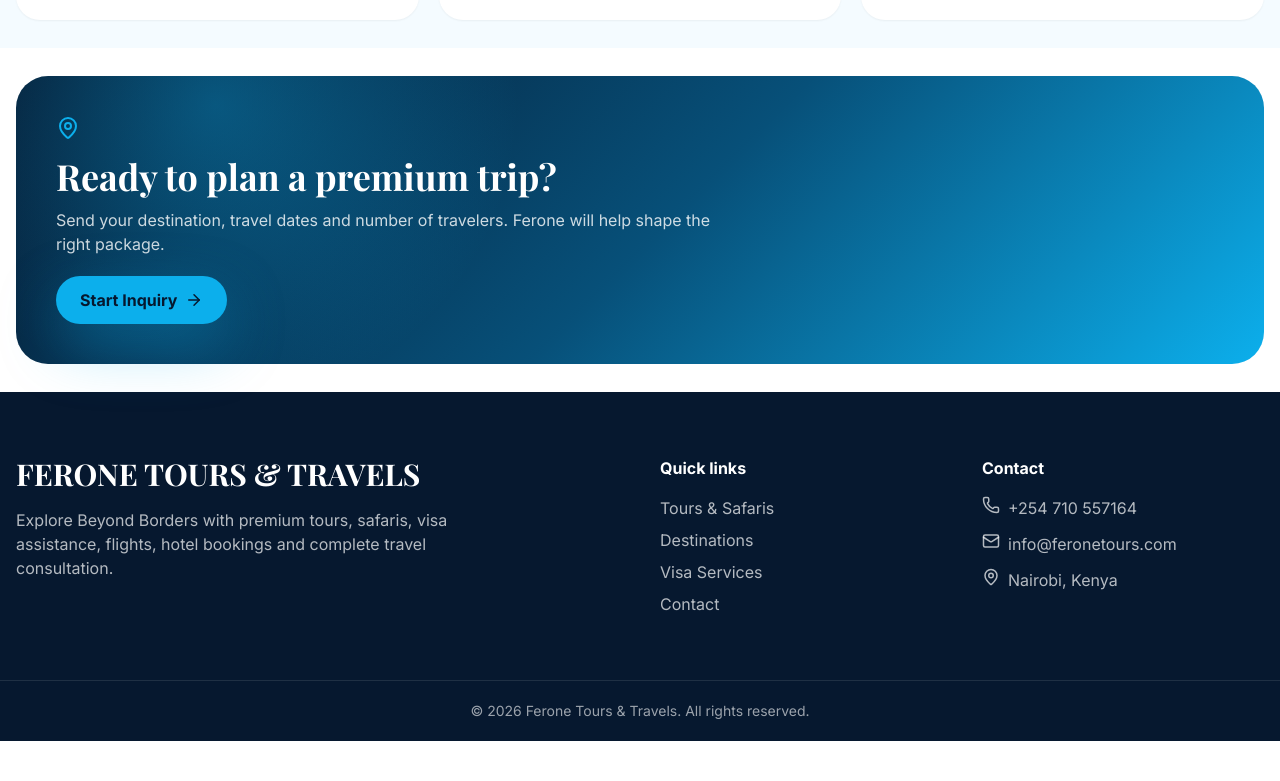
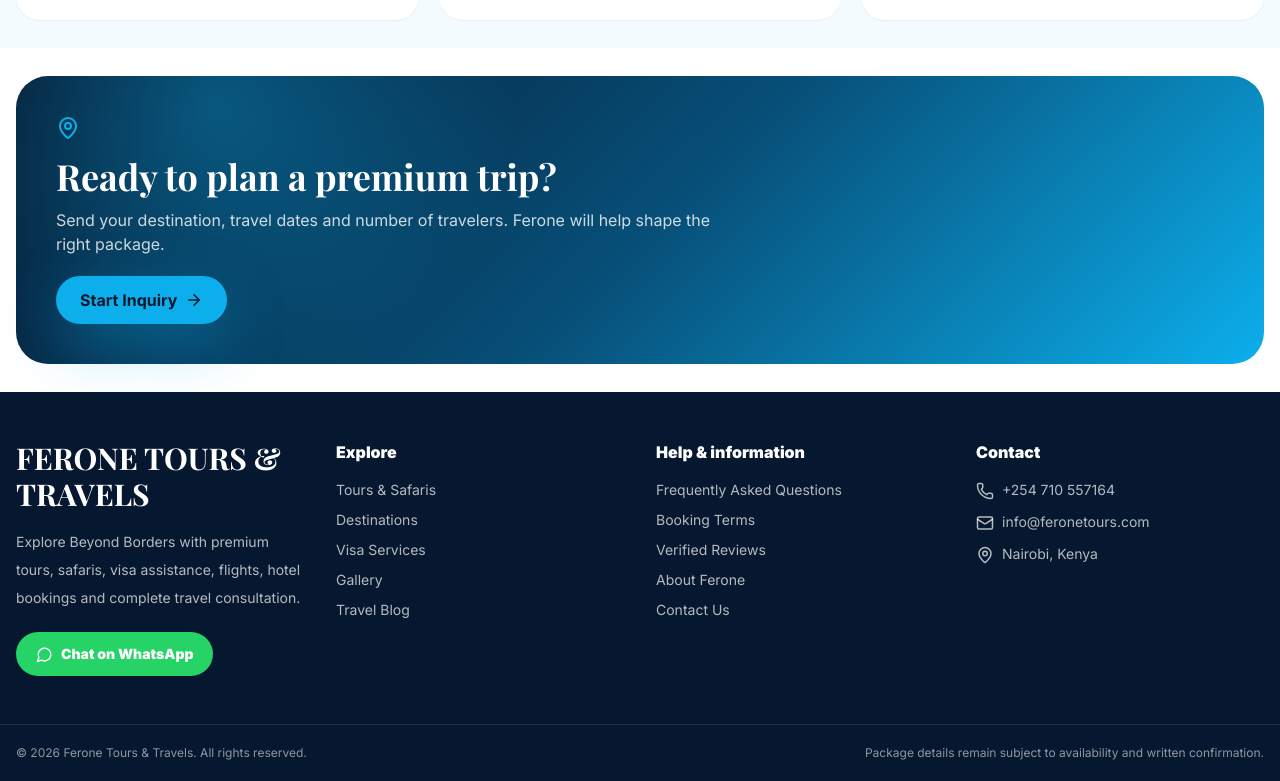
Before and after one commit to Ngovoze/ferone-tours-travels, a Next.js app: page / in a window 1280 px wide. Shown: the part 7484-8265 px from the top of the page. Before the commit the page ends 8225 px from the top, so only its background shows below. Built offline with nearby package versions, Linux system fonts and the light colour scheme; no server answers; a web font is replaced by a local one.

Commit message:
feat: expand footer with help and policy links

```diff
--- a/components/site/footer.tsx
+++ b/components/site/footer.tsx
@@ -1,13 +1,52 @@
 import Link from "next/link";
-import { Mail, MapPin, Phone } from "lucide-react";
+import { Mail, MapPin, MessageCircle, Phone } from "lucide-react";
 
 export function Footer(){
   return <footer className="bg-luxury-navy text-white">
-    <div className="container grid gap-10 py-16 md:grid-cols-4">
-      <div className="md:col-span-2"><h2 className="font-display text-3xl font-bold">FERONE TOURS & TRAVELS</h2><p className="mt-4 max-w-md text-white/70">Explore Beyond Borders with premium tours, safaris, visa assistance, flights, hotel bookings and complete travel consultation.</p></div>
-      <div><h3 className="font-bold">Quick links</h3><div className="mt-4 grid gap-2 text-white/70"><Link href="/tours-safaris">Tours & Safaris</Link><Link href="/destinations">Destinations</Link><Link href="/visa-services">Visa Services</Link><Link href="/contact">Contact</Link></div></div>
-      <div><h3 className="font-bold">Contact</h3><div className="mt-4 grid gap-3 text-white/70"><p className="flex gap-2"><Phone size={18}/> +254 710 557164</p><p className="flex gap-2"><Mail size={18}/> info@feronetours.com</p><p className="flex gap-2"><MapPin size={18}/> Nairobi, Kenya</p></div></div>
+    <div className="container grid gap-8 py-12 sm:grid-cols-2 lg:grid-cols-4">
+      <div>
+        <h2 className="font-display text-3xl font-bold">FERONE TOURS & TRAVELS</h2>
+        <p className="mt-4 max-w-md text-sm leading-7 text-white/70">Explore Beyond Borders with premium tours, safaris, visa assistance, flights, hotel bookings and complete travel consultation.</p>
+        <a href="https://wa.me/254710557164" className="mt-5 inline-flex items-center gap-2 rounded-full bg-[#25D366] px-5 py-3 text-sm font-black text-white"><MessageCircle size={17}/> Chat on WhatsApp</a>
+      </div>
+
+      <div>
+        <h3 className="font-black">Explore</h3>
+        <div className="mt-4 grid gap-2.5 text-sm text-white/70">
+          <Link href="/tours-safaris" className="transition hover:text-luxury-ocean">Tours & Safaris</Link>
+          <Link href="/destinations" className="transition hover:text-luxury-ocean">Destinations</Link>
+          <Link href="/visa-services" className="transition hover:text-luxury-ocean">Visa Services</Link>
+          <Link href="/gallery" className="transition hover:text-luxury-ocean">Gallery</Link>
+          <Link href="/blog" className="transition hover:text-luxury-ocean">Travel Blog</Link>
+        </div>
+      </div>
+
+      <div>
+        <h3 className="font-black">Help & information</h3>
+        <div className="mt-4 grid gap-2.5 text-sm text-white/70">
+          <Link href="/faq" className="transition hover:text-luxury-ocean">Frequently Asked Questions</Link>
+          <Link href="/booking-terms" className="transition hover:text-luxury-ocean">Booking Terms</Link>
+          <Link href="/reviews" className="transition hover:text-luxury-ocean">Verified Reviews</Link>
+          <Link href="/about" className="transition hover:text-luxury-ocean">About Ferone</Link>
+          <Link href="/contact" className="transition hover:text-luxury-ocean">Contact Us</Link>
+        </div>
+      </div>
+
+      <div>
+        <h3 className="font-black">Contact</h3>
+        <div className="mt-4 grid gap-3 text-sm text-white/70">
+          <a href="tel:+254710557164" className="flex items-start gap-2 transition hover:text-luxury-ocean"><Phone size={18} className="mt-0.5 shrink-0"/> +254 710 557164</a>
+          <a href="mailto:info@feronetours.com" className="flex items-start gap-2 transition hover:text-luxury-ocean"><Mail size={18} className="mt-0.5 shrink-0"/> info@feronetours.com</a>
+          <p className="flex items-start gap-2"><MapPin size={18} className="mt-0.5 shrink-0"/> Nairobi, Kenya</p>
+        </div>
+      </div>
     </div>
-    <div className="border-t border-white/10 py-5 text-center text-sm text-white/60">© {new Date().getFullYear()} Ferone Tours & Travels. All rights reserved.</div>
-  </footer>
+
+    <div className="border-t border-white/10">
+      <div className="container flex flex-col gap-2 py-5 text-center text-xs text-white/55 sm:flex-row sm:items-center sm:justify-between sm:text-left">
+        <p>© {new Date().getFullYear()} Ferone Tours & Travels. All rights reserved.</p>
+        <p>Package details remain subject to availability and written confirmation.</p>
+      </div>
+    </div>
+  </footer>;
 }
```
